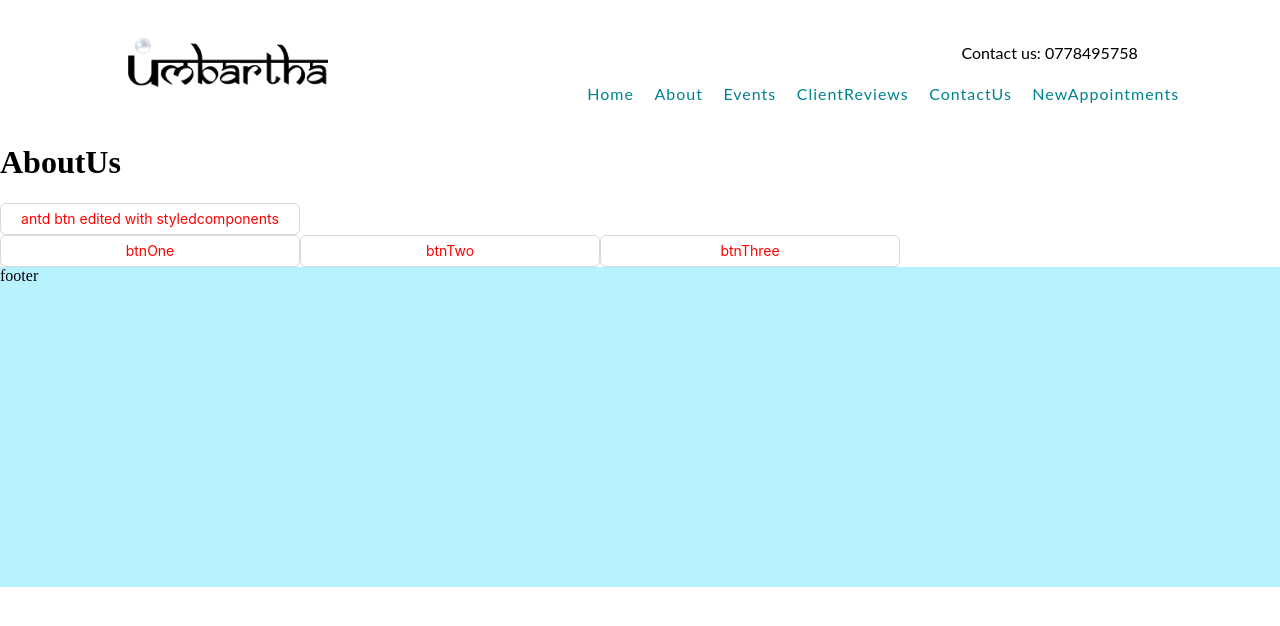
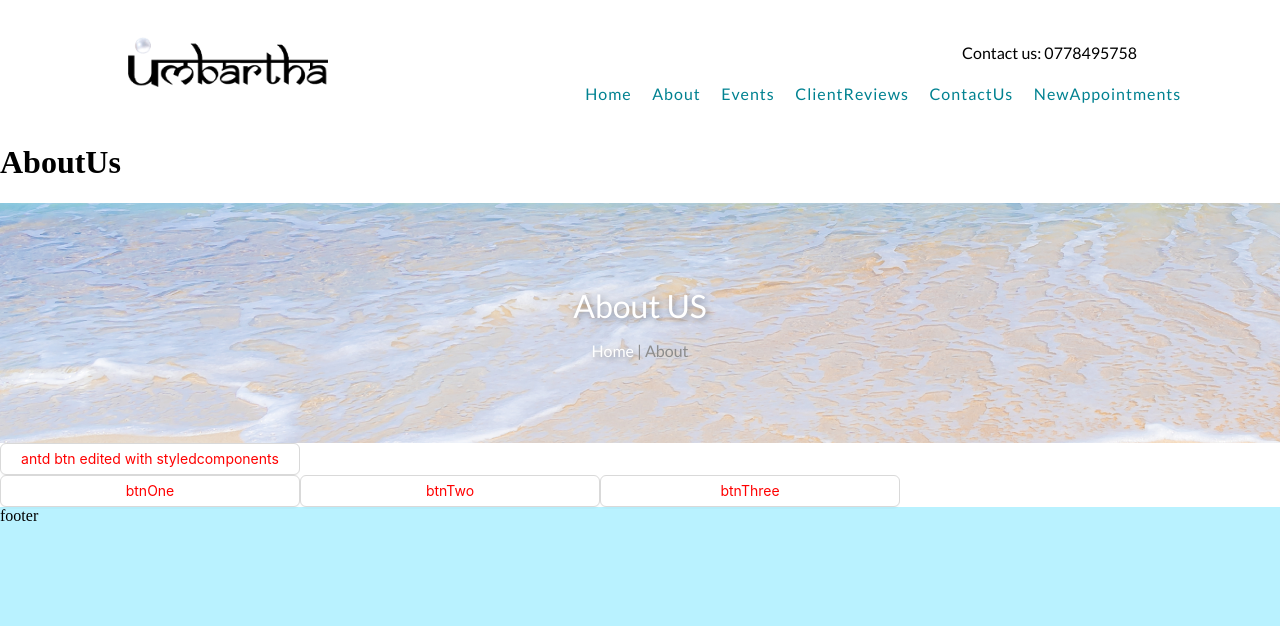
Before and after one commit to seneshsirimanne00/umbartha-website, a Next.js app: page /AboutUs in a window 1280 px wide. Shown: the top 626 px of the page. Built offline with nearby package versions, Linux system fonts and the light colour scheme.

Commit message:
added init about us banner

```diff
--- a/pages/AboutUs.tsx
+++ b/pages/AboutUs.tsx
@@ -1,4 +1,5 @@
 import React from "react";
+import Banner from "../components/Banner";
 import Header from "../components/Header";
 import { EditedBtn } from "../components/styled";
 import { BUTTONS } from "../constants";
@@ -15,7 +16,7 @@ const AboutUs: React.FC<IAboutUsProps> = () => {
     <>
       <Header home={false} />
       <h1>AboutUs</h1>
-
+      <Banner mainHeader={"About US"} breadcrumb={"About"} />
       <EditedBtn>antd btn edited with styledcomponents</EditedBtn>
 
       <br />
```
